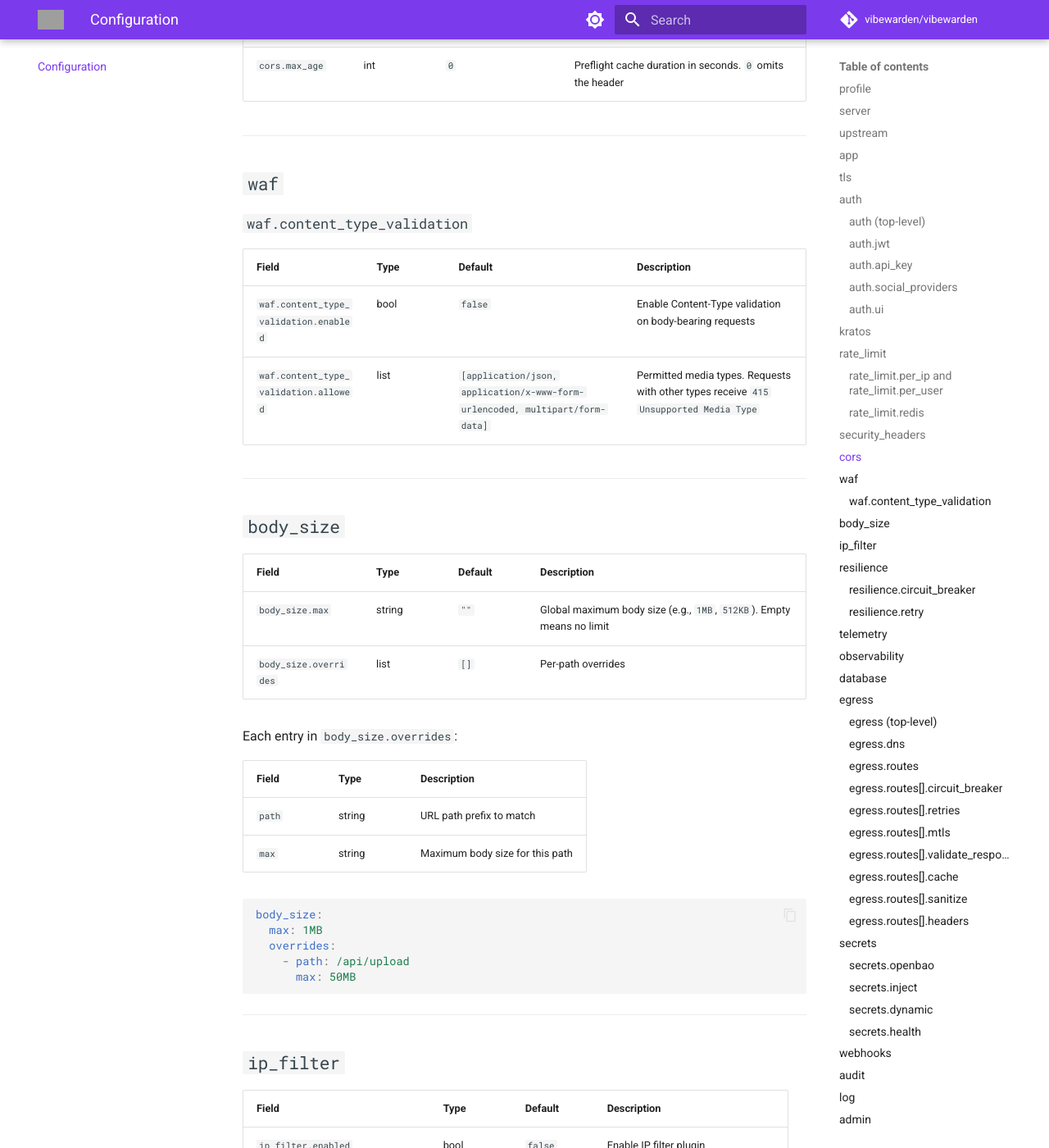
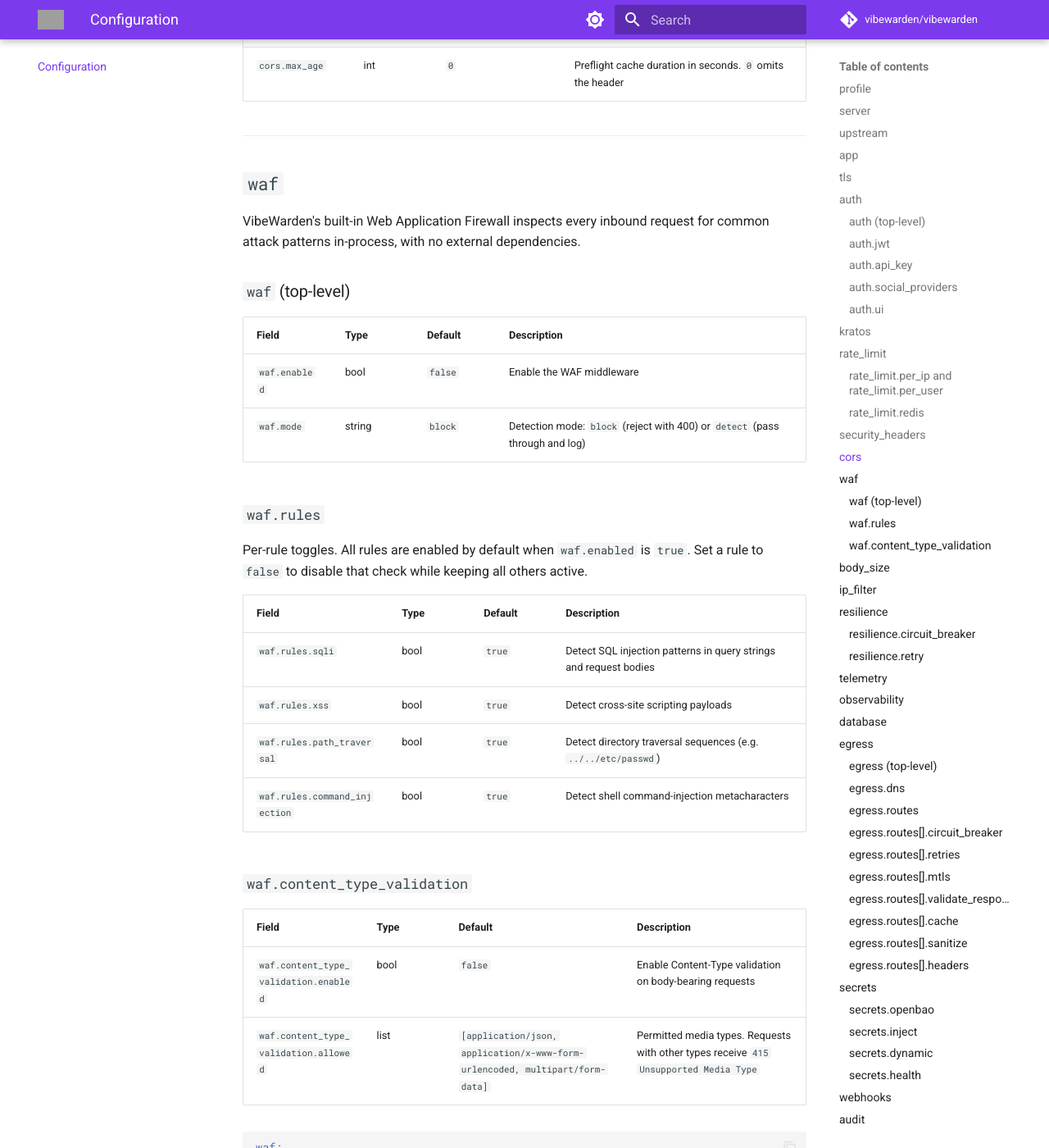
Before and after one commit to VibeWarden/vibewarden, an MkDocs documentation site: the page built from docs/configuration.md, in a window 1280 px wide and 1400 px high, scrolled down 10333 px. Shown: the whole window at 82% size. Built offline with MkDocs 1.6.1 and Material for MkDocs 9.7.7, drawn with Linux system fonts in a browser that asks for light colours; comment, search, counter and statistics services are not loaded; the version menu is left out; some of the changed text lies outside the part shown; grey boxes are pictures that could not be loaded.

Commit message:
fix(#504): document WAF plugin in example config and configuration reference
Add a fully-commented waf: block to vibewarden.example.yaml covering the
enabled, mode, rules (sqli/xss/path_traversal/command_injection), and
content_type_validation sub-sections. Expand the waf section in
docs/configuration.md with field reference tables for all top-level fields,
the rules sub-section, and an inline YAML example.

Co-Authored-By: Claude Sonnet 4.6 <noreply@anthropic.com>

````diff
--- a/docs/configuration.md
+++ b/docs/configuration.md
@@ -295,12 +295,51 @@ Only read when `store` is `redis`.
 
 ## `waf`
 
+VibeWarden's built-in Web Application Firewall inspects every inbound request
+for common attack patterns in-process, with no external dependencies.
+
+### `waf` (top-level)
+
+| Field | Type | Default | Description |
+|-------|------|---------|-------------|
+| `waf.enabled` | bool | `false` | Enable the WAF middleware |
+| `waf.mode` | string | `block` | Detection mode: `block` (reject with 400) or `detect` (pass through and log) |
+
+### `waf.rules`
+
+Per-rule toggles. All rules are enabled by default when `waf.enabled` is `true`.
+Set a rule to `false` to disable that check while keeping all others active.
+
+| Field | Type | Default | Description |
+|-------|------|---------|-------------|
+| `waf.rules.sqli` | bool | `true` | Detect SQL injection patterns in query strings and request bodies |
+| `waf.rules.xss` | bool | `true` | Detect cross-site scripting payloads |
+| `waf.rules.path_traversal` | bool | `true` | Detect directory traversal sequences (e.g. `../../etc/passwd`) |
+| `waf.rules.command_injection` | bool | `true` | Detect shell command-injection metacharacters |
+
 ### `waf.content_type_validation`
 
 | Field | Type | Default | Description |
 |-------|------|---------|-------------|
 | `waf.content_type_validation.enabled` | bool | `false` | Enable Content-Type validation on body-bearing requests |
 | `waf.content_type_validation.allowed` | list | `[application/json, application/x-www-form-urlencoded, multipart/form-data]` | Permitted media types. Requests with other types receive `415 Unsupported Media Type` |
+
+```yaml
+waf:
+  enabled: true
+  mode: block
+  rules:
+    sqli: true
+    xss: true
+    path_traversal: true
+    command_injection: true
+  content_type_validation:
+    enabled: true
+    allowed:
+      - application/json
+      - application/x-www-form-urlencoded
+      - multipart/form-data
+```
 
 ---
 
````
Also changed, not shown: vibewarden.example.yaml (+49 -0 lines).
